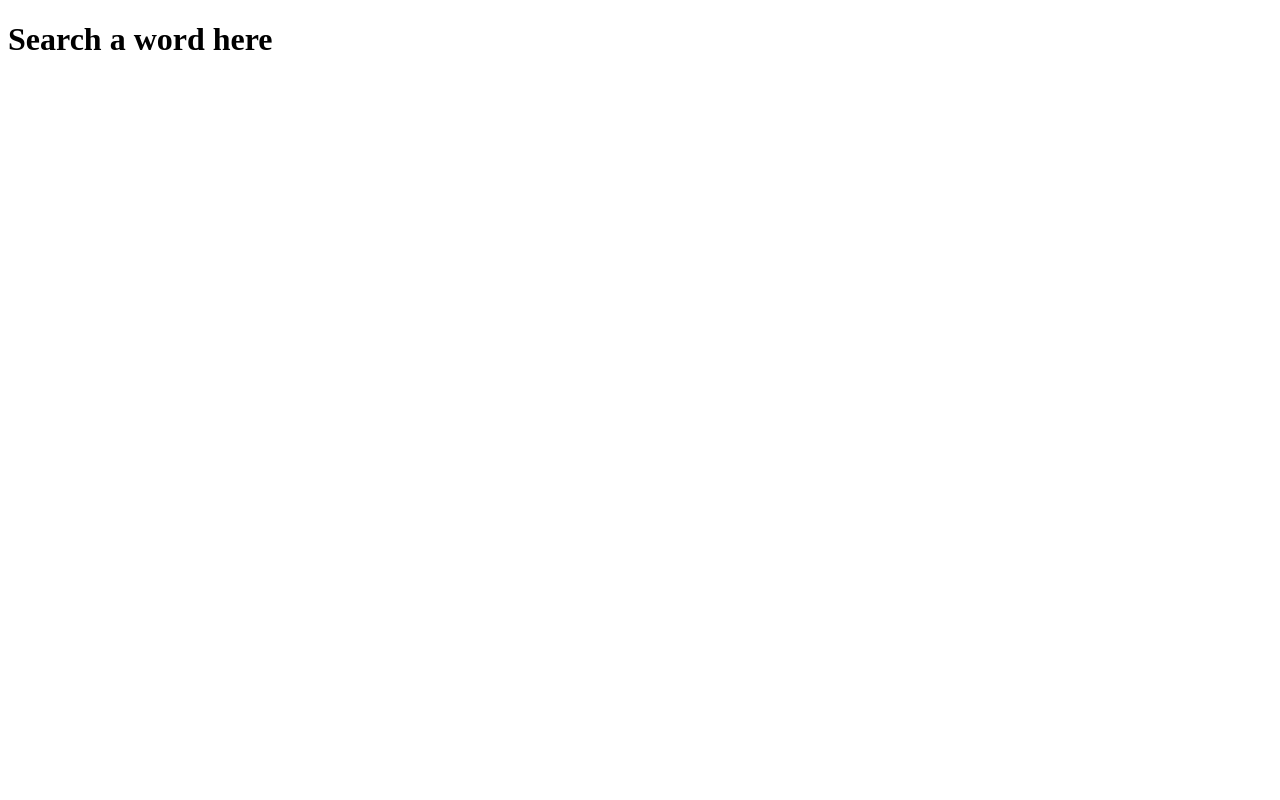
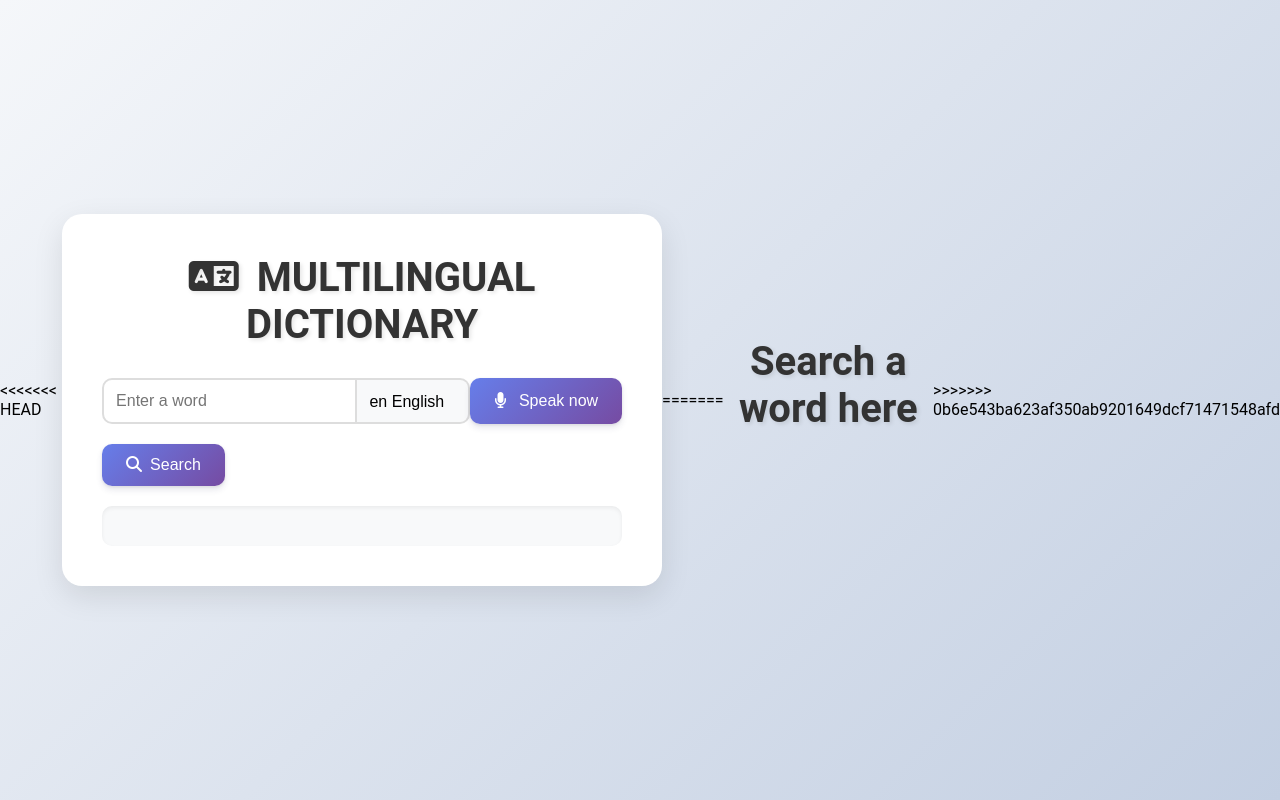
Before and after one commit to Anshikaa-Saini/Multilingual-dictionary, a plain HTML site: page index.html in a window 1280 px wide. Drawn offline with Linux system fonts and the light colour scheme.

Commit message:
new feature added

```diff
--- a/index.html
+++ b/index.html
@@ -4,9 +4,60 @@
     <meta charset="UTF-8" />
     <meta name="viewport" content="width=device-width, initial-scale=1.0" />
     <title>Multilingual Dictionary</title>
-    <link src="stylesheet" href="style.css" />
+    <link rel="stylesheet" href="style.css" />
+    <link
+      rel="stylesheet"
+      href="https://cdnjs.cloudflare.com/ajax/libs/font-awesome/6.6.0/css/all.min.css"
+      integrity="sha512-Kc323vGBEqzTmouAECnVceyQqyqdsSiqLQISBL29aUW4U/M7pSPA/gEUZQqv1cwx4OnYxTxve5UMg5GT6L4JJg=="
+      crossorigin="anonymous"
+      referrerpolicy="no-referrer"
+    />
   </head>
   <body>
+<<<<<<< HEAD
+    <div class="container">
+      <h1><i class="fa-solid fa-language icon"></i> MULTILINGUAL DICTIONARY</h1>
+      <div class="input-group">
+        <input type="text" id="wordInput" placeholder="Enter a word" />
+
+        <select id="languageSelect">
+          <option value="en">en English</option>
+          <option value="hi">hi Hindi</option>
+          <option value="mr">mr Marathi</option>
+          <option value="es">es Spanish</option>
+          <option value="fr">fr French</option>
+          <option value="de">de German</option>
+          <option value="ja">ja Japanese</option>
+          <option value="ko">ko Korean</option>
+        </select>
+
+        <button id="microphoneBTN" onclick="toggleSpeechRecognition()">
+          <i class="fas fa-microphone icon"></i>
+          <span class="mic-text"> Speak now</span>
+        </button>
+      </div>
+
+      <button onclick="searchWords()">
+        <i class="fas fa-search icon"></i>Search
+      </button>
+      <div id="result"></div>
+    </div>
+
+    <div id="speechModal" class="speech-modal">
+      <div class="speech-modal-content">
+        <div class="speech-modal-header">
+          <h2>Speak now</h2>
+          <button id="closeModalBtn" onclick="closeSpeechModal()">
+            &times;
+          </button>
+        </div>
+        <div class="speech-modal-body"><p>listening...</p></div>
+      </div>
+    </div>
+  </body>
+  <script src="script.js"></script>
+=======
     <h1>Search a word here</h1>
   </body>
+>>>>>>> 0b6e543ba623af350ab9201649dcf71471548afd
 </html>
--- a/script.js
+++ b/script.js
@@ -1,8 +1,8 @@
 const dictionaryApiUrl = "https://api.dictionaryapi.dev/api/v2/entries/en/";
 const translateApiUrl = "https://api.mymemory.translated.net/get";
-let lastSearchedWord = "";
+let lastSearchedWord = " ";
 
-async function searchWord() {
+async function searchWords() {
   const wordInput = document.getElementById("wordInput");
   const languageSelect = document.getElementById("languageSelect");
   const resultDiv = document.getElementById("result");
@@ -50,7 +50,7 @@ async function searchWord() {
           meaning.definitions.forEach((def, defIndex) => {
             result += `  ${defIndex + 1}. ${def.definition}\n`;
             if (def.example) {
-              result += `     Example: ${def.example}\n`;
+              result += ` Example: ${def.example}\n`;
             }
           });
           result += "\n";
```
Also changed, not shown: style.css (line endings or trailing spaces).
